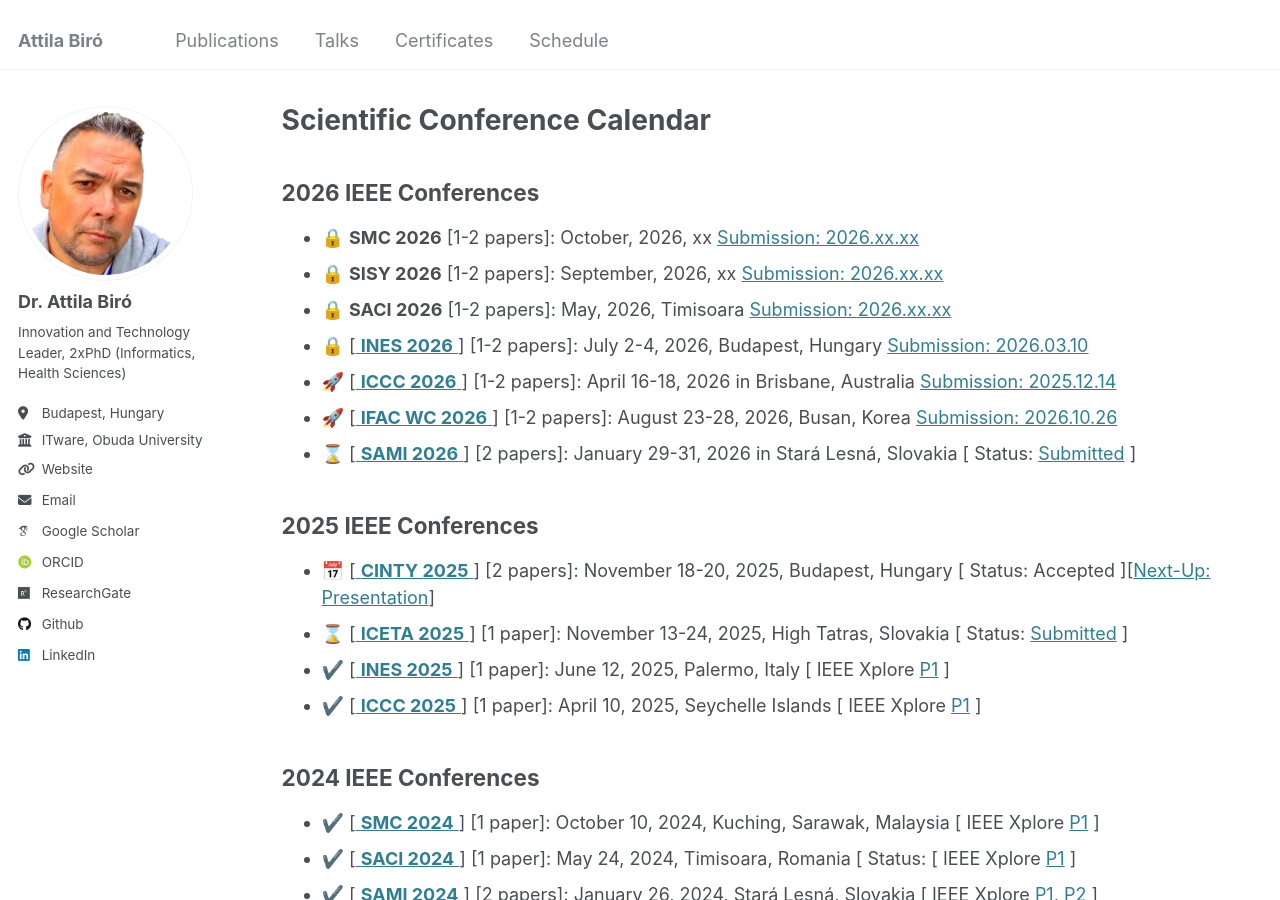
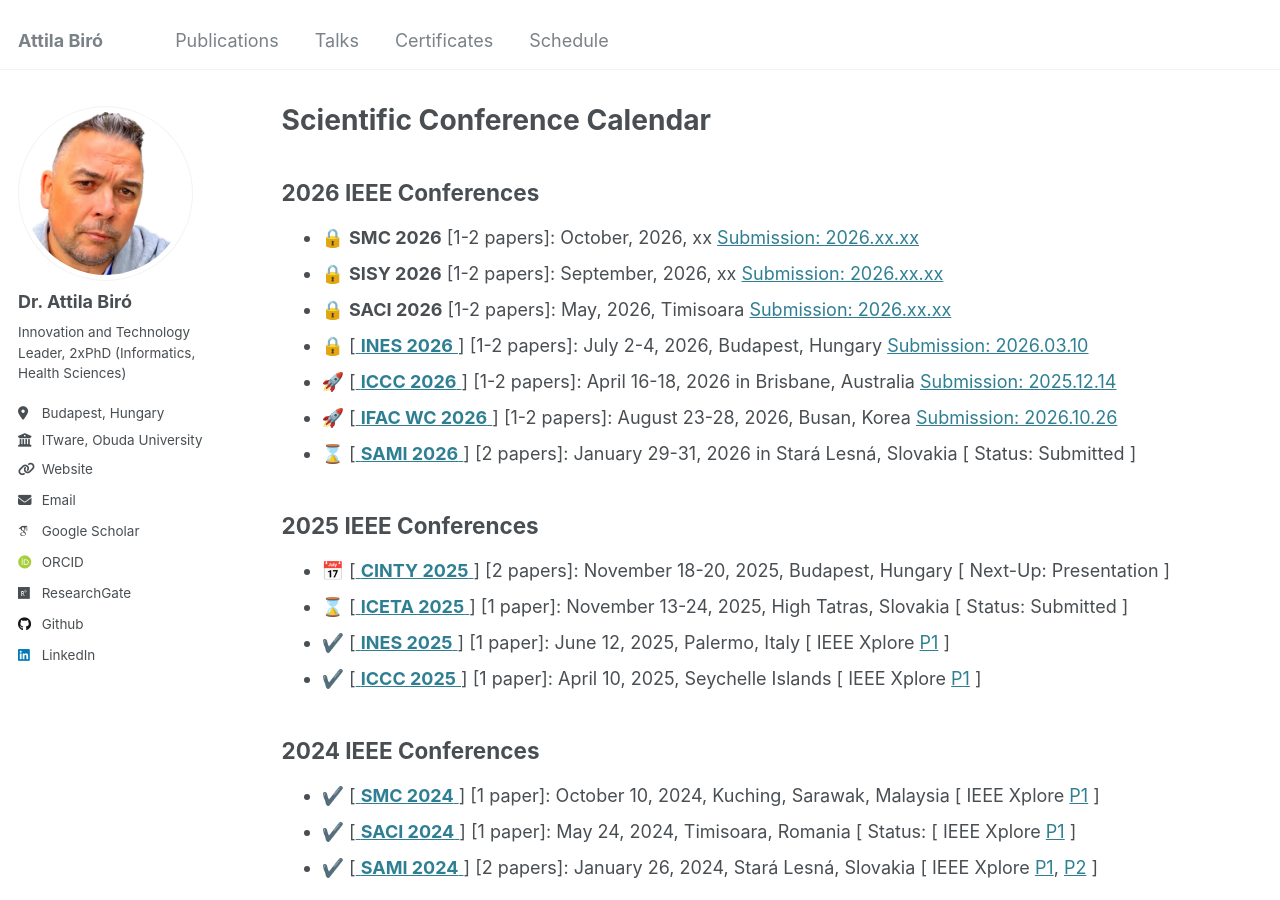
Before and after one commit to biroka/biroka.github.io, a Jekyll site: the page built from _pages/schedule.md, in a window 1280 px wide and 900 px high. Built offline with Jekyll 4.4.1, drawn with Linux system fonts in a browser that asks for light colours; emoji names are drawn with the system emoji font; some web fonts are replaced.

Commit message:
Update schedule.md

```diff
--- a/_pages/schedule.md
+++ b/_pages/schedule.md
@@ -12,11 +12,11 @@ author_profile: true
   * :lock: [[ **INES 2026** ](http://www.ines-conf.org/ines-conf/2026index.html) ] [1-2 papers]: July 2-4, 2026, Budapest, Hungary [Submission: 2026.03.10](http://www.ines-conf.org/ines-conf/2026index.html)
   * :rocket: [[ **ICCC 2026** ](https://conf.uni-obuda.hu/iccc2026/) ] [1-2 papers]: April 16-18, 2026 in Brisbane, Australia [Submission: 2025.12.14](https://conf.uni-obuda.hu/iccc2026)
   * :rocket: [[ **IFAC WC 2026** ](https://www.ifac2026.org/fairDash.do) ] [1-2 papers]: August 23-28, 2026, Busan, Korea [Submission: 2026.10.26](https://www.ifac-control.org/conferences/ifac-world-congress-23rd-wc-2026tm)
-  * :hourglass: [[ **SAMI 2026** ](https://conf.uni-obuda.hu/sami2026/) ] [2 papers]: January 29-31, 2026 in Stará Lesná, Slovakia [ Status: [Submitted](https://conf.uni-obuda.hu/sami2026) ]
+  * :hourglass: [[ **SAMI 2026** ](https://conf.uni-obuda.hu/sami2026/) ] [2 papers]: January 29-31, 2026 in Stará Lesná, Slovakia [ Status: Submitted ]
 
 ## 2025 IEEE Conferences
-  * :date: [[ **CINTY 2025** ](https://conf.uni-obuda.hu/cinti2025/) ] [2 papers]: November 18-20, 2025, Budapest, Hungary [ Status: Accepted ][[Next-Up: Presentation](https://conf.uni-obuda.hu/cinti2025)]
-  * :hourglass: [[ **ICETA 2025** ](https://www.iceta.sk/) ] [1 paper]: November 13-24, 2025, High Tatras, Slovakia [ Status: [Submitted](https://www.iceta.sk/) ]
+  * :date: [[ **CINTY 2025** ](https://conf.uni-obuda.hu/cinti2025/) ] [2 papers]: November 18-20, 2025, Budapest, Hungary [ Next-Up: Presentation ]
+  * :hourglass: [[ **ICETA 2025** ](https://www.iceta.sk/) ] [1 paper]: November 13-24, 2025, High Tatras, Slovakia [ Status: Submitted ]
   * :heavy_check_mark: [[ **INES 2025** ](http://www.ines-conf.org/ines-conf/2025index.html) ] [1 paper]: June 12, 2025, Palermo, Italy [ IEEE Xplore [P1](https://ieeexplore.ieee.org/document/11078199/) ]
   * :heavy_check_mark: [[ **ICCC 2025** ](https://conf.uni-obuda.hu/iccc2025/index.html) ] [1 paper]: April 10, 2025, Seychelle Islands [ IEEE Xplore [P1](https://ieeexplore.ieee.org/document/10999140/) ]
 
```
